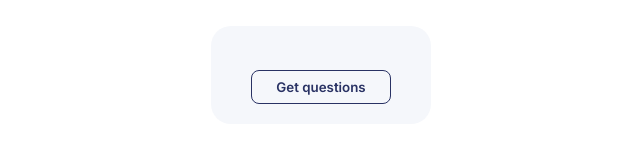
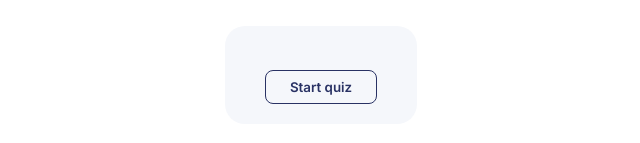
Before and after one commit to paulius-misevicius/trivia-game, a React (Vite) app: page / in a window 1280 px wide. Shown: the part 325-468 px from the top of the page, without its empty margins (319-959 px from the left). Built offline with nearby package versions, Linux system fonts and the light colour scheme.

Commit message:
Add user score after submitting quiz

```diff
--- a/src/App.jsx
+++ b/src/App.jsx
@@ -9,7 +9,6 @@ export const GameStateContext = createContext(null)
 export default function App() {
 
 //
-
   const GAME_STATE = {
     INTRO: "intro",
     LOADING: "loading",
@@ -18,9 +17,9 @@ export default function App() {
     ERROR: "error"
   }
 
+  const [gameState, setGameState] = useState(GAME_STATE.INTRO)
   const [questions, setQuestions] = useState([])
   const [submittedAnswers, setSubmittedAnswers] = useState([])
-  const [gameState, setGameState] = useState(GAME_STATE.INTRO)
 
   console.log(gameState)
 
@@ -34,13 +33,16 @@ export default function App() {
       userAnswers={submittedAnswers}
     />
   )
+  const userScore = submittedAnswers.filter((item, index) =>
+    item.answer === questions[index].correct_answer && item.key === questions[index].id
+  ).length
   const loadSpinner = <TailSpin width="40" color="var(--primary-color)"/>
 //
-
+  console.log(userScore)
   async function getQuestions() {
     setGameState(GAME_STATE.LOADING)
     try {
-      const response = await fetch('https://opentdb.com/api.php?amount=5')
+      const response = await fetch('https://opentdb.com/api.php?amount=7')
       if (!response.ok) {
         throw new Error(`API error: ${response.status}`)
       }
@@ -84,10 +86,13 @@ export default function App() {
             <div>
               {questionsToRender}
             </div>
-            {gameState === GAME_STATE.STARTED && <button className="submit-btn">Submit quiz</button>}
+            {gameState === GAME_STATE.STARTED && <button className="submit-btn">Check answers</button>}
           </form>
         }
-        {gameState !== GAME_STATE.STARTED && <button className="get-questions-btn" onClick={getQuestions}>Get questions</button>}
+        <section className="score-section">
+          {gameState === GAME_STATE.FINISHED && <p className="score">You scored {userScore}/{questions.length} correct answers</p>}
+          {gameState !== GAME_STATE.STARTED && <button className="get-questions-btn" onClick={getQuestions}>Start quiz</button>}
+        </section>
       </main>
     </GameStateContext.Provider>
   )
--- a/src/index.css
+++ b/src/index.css
@@ -94,6 +94,18 @@ input[type="radio"]:checked + label {
   cursor: default;
 }
 
+.score-section {
+  width: 100%;
+  display: flex;
+  align-items: center;
+  justify-content: flex-end;
+  gap: 20px;
+  margin-top: 24px;
+}
+.score {
+  font-weight: 700;
+}
+
 .submit-btn {
   font-weight: 600;
   background-color: var(--primary-color);
@@ -109,5 +121,4 @@ input[type="radio"]:checked + label {
   padding: 8px 24px;
   border-radius: 8px;
   border: 1px solid var(--text-color);
-  margin-top: 24px;
 }
```
